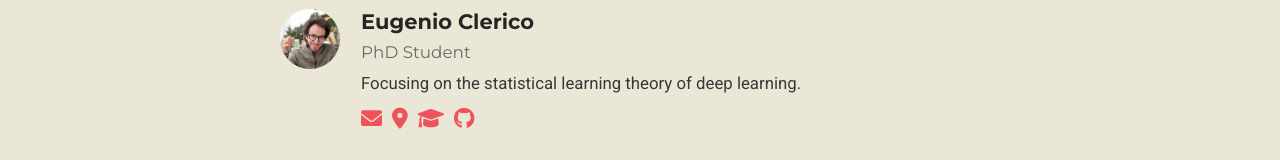
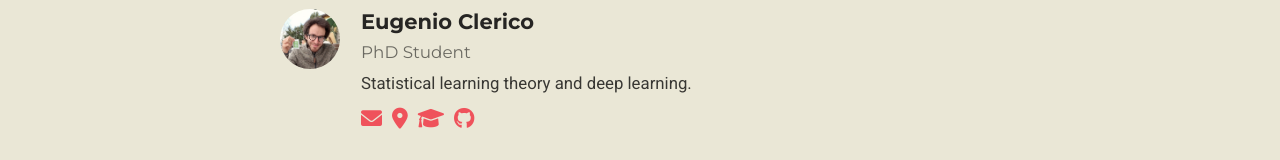
Before and after one commit to eclerico/eclerico.github.io, a plain HTML site: page old_home/accomplishments/index.html in a window 1280 px wide. Shown: the part 282-442 px from the top of the page. Drawn offline with Linux system fonts and the light colour scheme; some icons are missing.

Commit message:
change bio

```diff
--- a/old_home/accomplishments/index.html
+++ b/old_home/accomplishments/index.html
@@ -770,7 +770,7 @@
     <div class="media-body">
       <h5 class="card-title"><a href="https://example.com/">Eugenio Clerico</a></h5>
       <h6 class="card-subtitle">PhD Student</h6>
-      <p class="card-text">Focusing on the statistical learning theory of deep learning.</p>
+      <p class="card-text">Statistical learning theory and deep learning.</p>
       <ul class="network-icon" aria-hidden="true">
 
 
```
Also changed, not shown: old_home/experience/index.html (+1 -1 lines), old_home/featured/index.html (+1 -1 lines), old_home/posts/index.html (+1 -1 lines), old_home/projects/index.html (+1 -1 lines), old_home/skills/index.html (+1 -1 lines), old_home/tags/index.html (+1 -1 lines), publication/chained/index.html (+1 -1 lines), publication/condgauss/index.html (+1 -1 lines), publication/pacbayesgd/index.html (+1 -1 lines), publication/stable/index.html (+1 -1 lines), publication/wide/index.html (+1 -1 lines), talk/aistats-2021/index.html (+1 -1 lines), talk/aistats-2022/index.html (+1 -1 lines), talk/colt-2022/index.html (+1 -1 lines).
